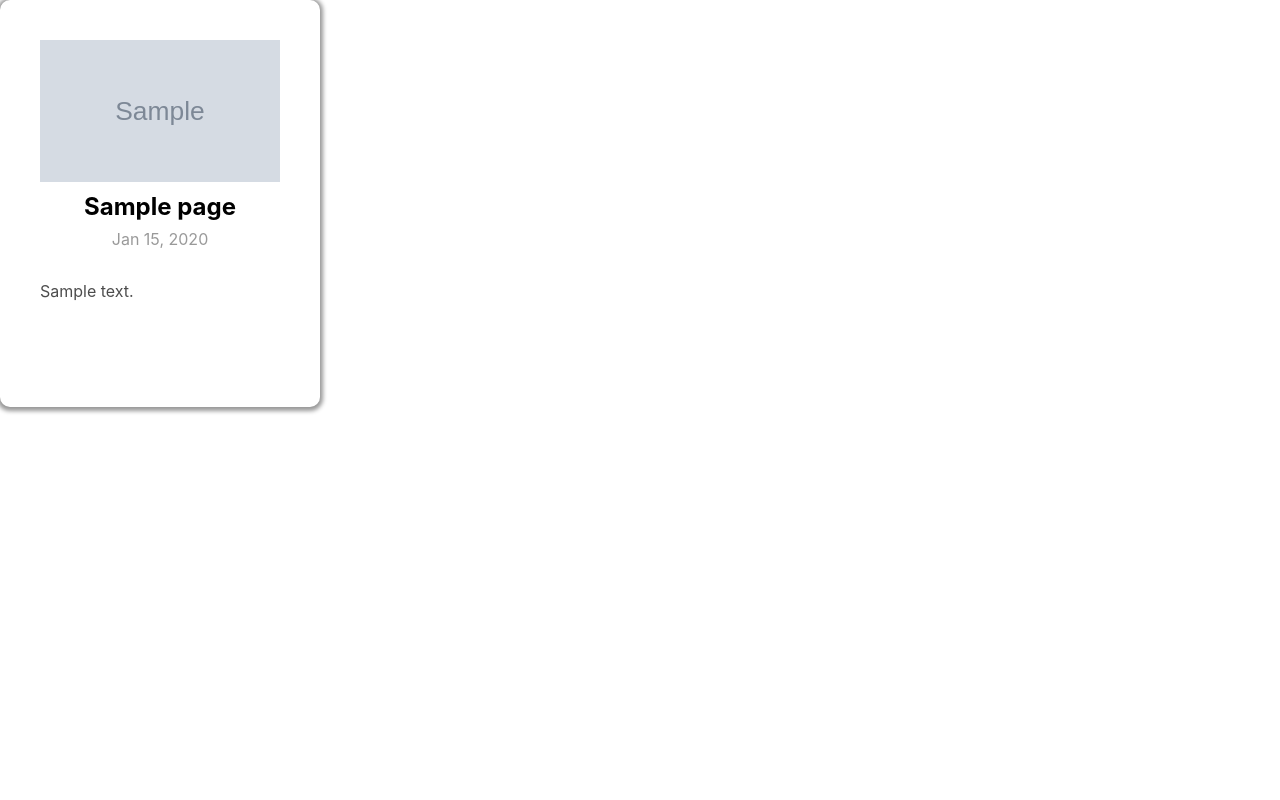
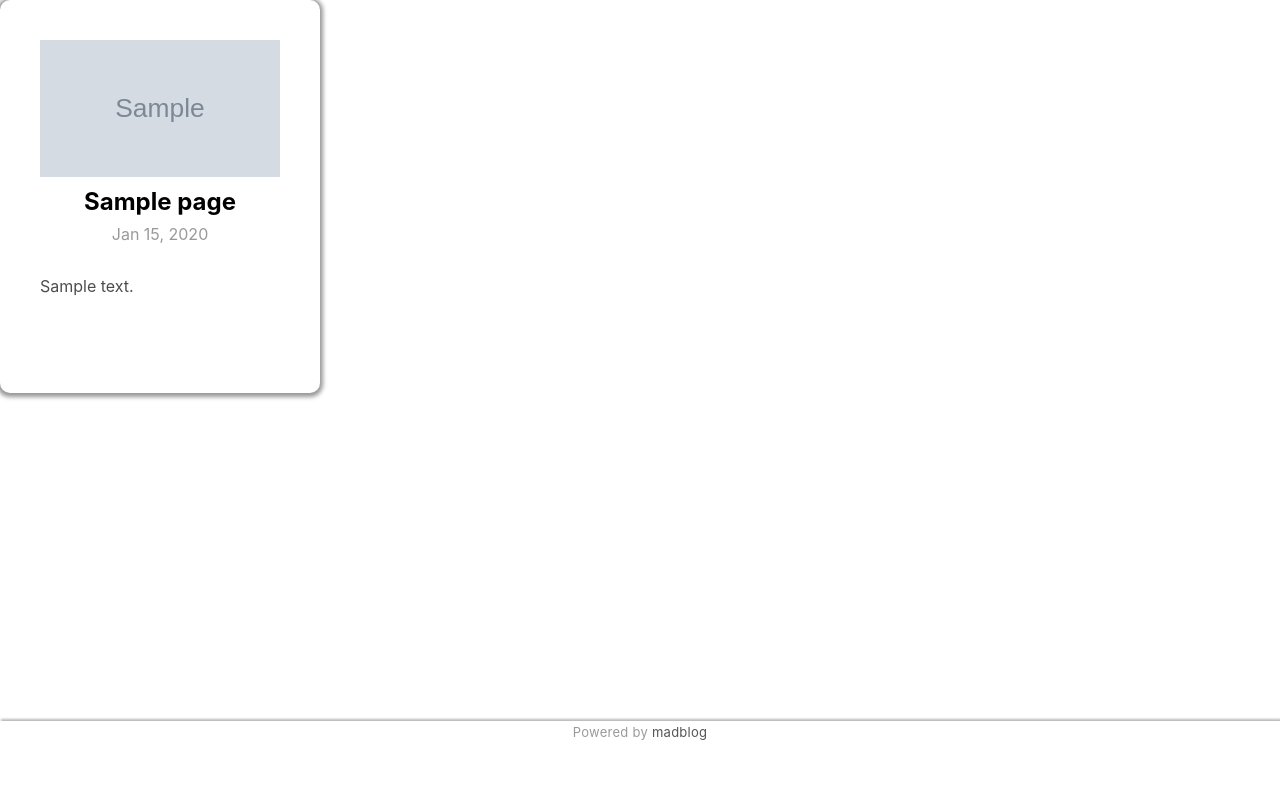
Before and after one commit to blacklight/madblog, a Python web app: template madblog/templates/index.html in a window 1280 px wide. Run offline with Jinja, Linux system fonts and the light colour scheme; the template is opened without the code that fills it: most values are stand-ins (such as "Sample title", 1, 10 or a date in 2020); grey boxes marked "Sample" are stand-in pictures.

Commit message:
Added footer

```diff
--- a/madblog/static/css/common.css
+++ b/madblog/static/css/common.css
@@ -1,5 +1,6 @@
 html {
-  height: 100%;
+  height: -webkit-fill-available;
+  height: -moz-available;
   font-size: 20px;
   font-family: BlinkMacSystemFont, -apple-system, Segoe UI, Roboto, Oxygen, Ubuntu, Cantarell, Fira Sans, Droid Sans, Helvetica Neue, Helvetica, Arial, sans-serif;
   font-weight: 400;
@@ -8,8 +9,10 @@ html {
 
 body {
   margin: 0;
-  width: 100%;
-  height: 100%;
+  height: 100vh;
+  /* mobile viewport bug fix */
+  min-height: -webkit-fill-available;
+  min-height: -moz-available;
 }
 
 a, a:visited {
@@ -104,3 +107,14 @@ h2 {
   font-size: 1.5em;
   line-height: 1.1em;
 }
+
+footer {
+  width: 100%;
+  font-size: .65em;
+  color: rgba(0, 0, 0, .4);
+  letter-spacing: .02em;
+  margin-top: .5em;
+  padding-top: .25em;
+  text-align: center;
+  box-shadow: 1px -2px 2px 0 #bbb;
+}
--- a/madblog/static/css/home.css
+++ b/madblog/static/css/home.css
@@ -1,5 +1,14 @@
 main {
   padding: 0;
+}
+
+.index {
+  width: 100%;
+  height: 100%;
+  display: flex;
+  flex-direction: column;
+  align-items: center;
+  overflow: hidden;
 }
 
 .articles {
--- a/madblog/templates/article.html
+++ b/madblog/templates/article.html
@@ -38,6 +38,8 @@
             {{ content | safe }}
         </div>
     </div>
+
+    {% include 'footer.html' %}
 </main>
 
 {% include 'common-tail.html' %}
--- /dev/null
+++ b/madblog/templates/footer.html
@@ -0,0 +1,3 @@
+<footer>
+    Powered by <a href="https://github.com/BlackLight/madblog" target="_blank">madblog</a>
+</footer>
--- a/madblog/templates/index.html
+++ b/madblog/templates/index.html
@@ -3,6 +3,7 @@
 {% endwith %}
 
 <main>
+    <div class="index">
         <div class="articles">
             {% for page in pages %}
                 <a class="article" href="{{ page['uri'] }}">
@@ -32,6 +33,9 @@
                 </a>
             {% endfor %}
         </div>
+    </div>
+
+    {% include 'footer.html' %}
 </main>
 
 {% include 'common-tail.html' %}
```
Also changed, not shown: CHANGELOG.md. Lines whose indentation alone changed are shown as unchanged.
